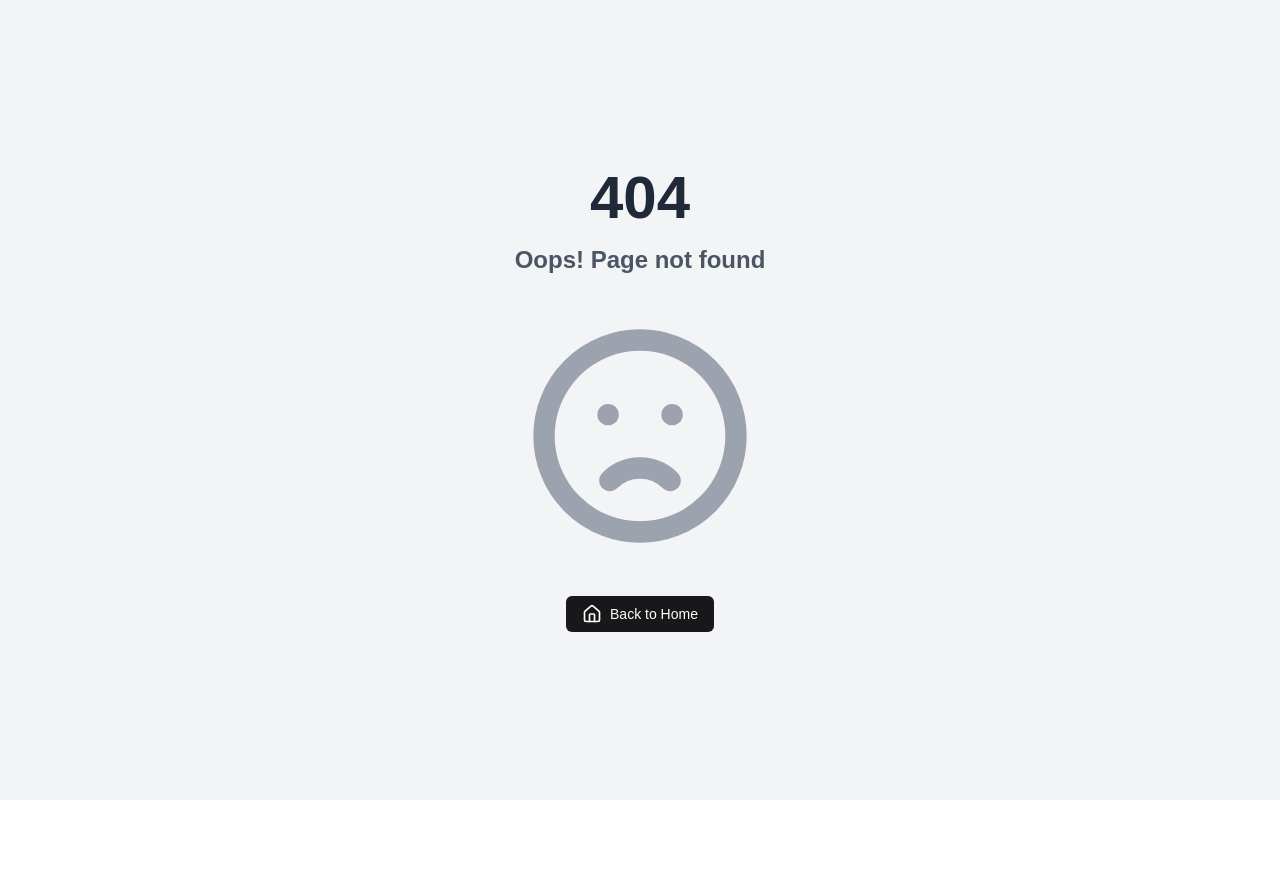
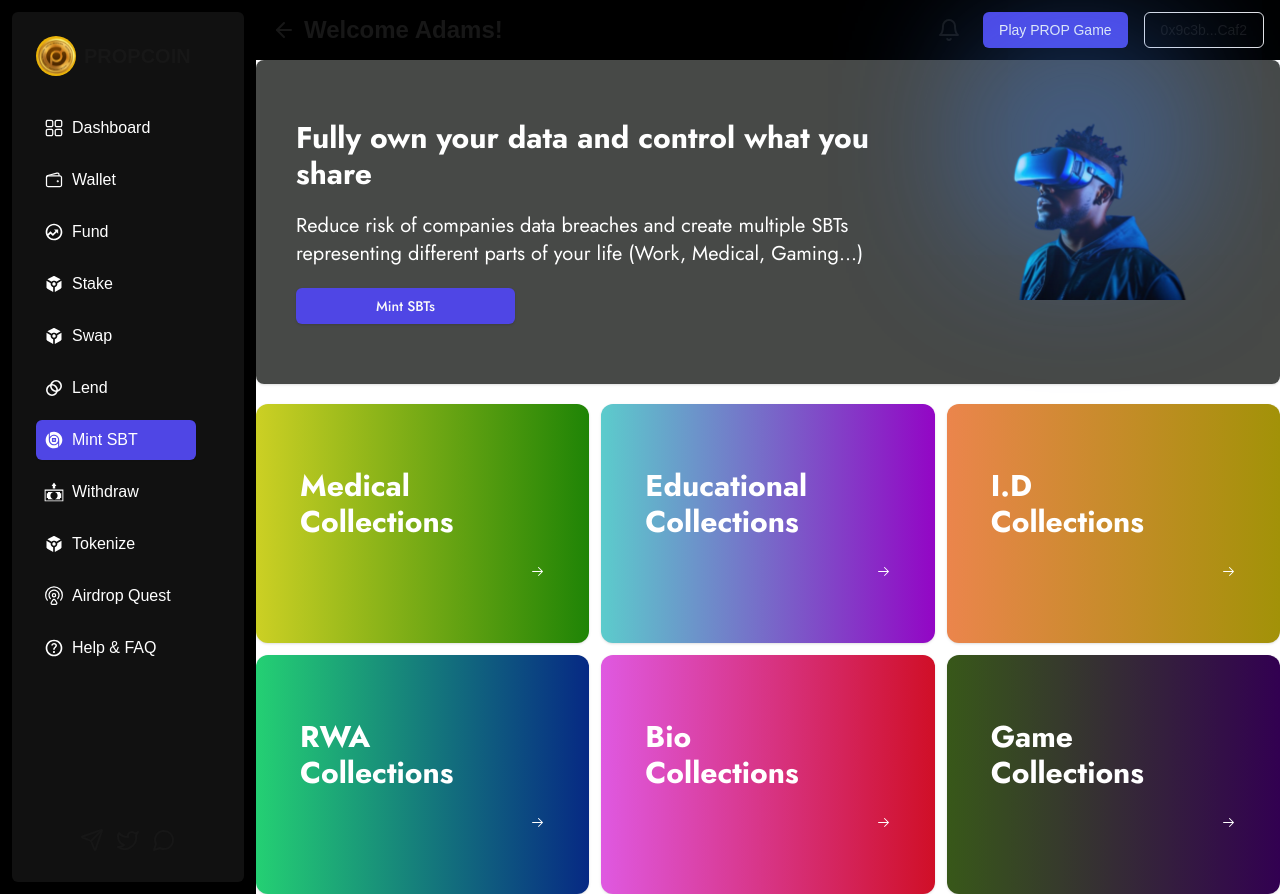
Before and after one commit to MyPropoutAI/propcoinweb, a Next.js app: page /dashboard/sbt in a window 1280 px wide. Before the commit this address had no page. Before the commit the page ends 800 px from the top, so only its background shows below. Built offline with nearby package versions, Linux system fonts and the light colour scheme.

Commit message:
DAN: SBTs

```diff
--- /dev/null
+++ b/app/dashboard/sbt/SbtCards.tsx
@@ -0,0 +1,79 @@
+import { Card, CardFooter, CardHeader } from "@/components/ui/card";
+import React from "react";
+
+import { Jost } from "next/font/google";
+import Image from "next/image";
+import { Button } from "@/components/ui/button";
+import { ArrowRightIcon, ArrowTopLeftIcon } from "@radix-ui/react-icons";
+
+const jost = Jost({
+  subsets: ["latin"],
+  weight: ["100", "200", "300", "400", "500", "600", "700", "800", "900"],
+});
+
+const SbtCards = () => {
+  return (
+    <div className={`${jost.className} text-3xl font-bold flex flex-col gap-3`}>
+      <section className="flex gap-3 ">
+        <Card className="flex-1 px-5 py-10 bg-gradient-to-r from-[#CCD024] to-[#1F8406] border-none text-white flex flex-col justify-between">
+          <CardHeader>
+            Medical <br />
+            Collections
+          </CardHeader>
+          <CardFooter className="flex justify-end ">
+            <ArrowRightIcon />
+          </CardFooter>
+        </Card>
+
+        <Card className="flex-1 px-5 py-10 bg-gradient-to-r from-[#5CCCCC] to-[#9306C5] border-none text-white flex flex-col justify-between">
+          <CardHeader>Educational Collections</CardHeader>
+          <CardFooter className="flex justify-end">
+            <ArrowRightIcon />
+          </CardFooter>
+        </Card>
+
+        <Card className="flex-1 px-5 py-10 bg-gradient-to-r from-[#EB854C] to-[#A29208] border-none text-white flex flex-col justify-between">
+          <CardHeader>
+            I.D <br /> Collections
+          </CardHeader>
+          <CardFooter className="flex justify-end">
+            <ArrowRightIcon />
+          </CardFooter>
+        </Card>
+      </section>
+
+      <section className="flex gap-3 ">
+        <Card className="flex-1 px-5 py-10 bg-gradient-to-r from-[#24D073] to-[#062984] border-none text-white flex flex-col justify-between">
+          <CardHeader>
+            RWA <br />
+            Collections
+          </CardHeader>
+          <CardFooter className="flex justify-end ">
+            <ArrowRightIcon />
+          </CardFooter>
+        </Card>
+
+        <Card className="flex-1 px-5 py-10 bg-gradient-to-r from-[#DF59E1] to-[#D00F27] border-none text-white flex flex-col justify-between">
+          <CardHeader>
+            Bio <br /> Collections
+          </CardHeader>
+          <CardFooter className="flex justify-end">
+            <ArrowRightIcon />
+          </CardFooter>
+        </Card>
+
+        <Card className="flex-1 px-5 py-10 bg-gradient-to-r from-[#385819] to-[#320051] border-none text-white flex flex-col justify-between">
+          <CardHeader>
+            Game <br />
+            Collections
+          </CardHeader>
+          <CardFooter className="flex justify-end">
+            <ArrowRightIcon />
+          </CardFooter>
+        </Card>
+      </section>
+    </div>
+  );
+};
+
+export default SbtCards;
--- /dev/null
+++ b/app/dashboard/sbt/SbtHero.tsx
@@ -0,0 +1,50 @@
+import React from "react";
+import { Jost, Roboto } from "next/font/google";
+import Image from "next/image";
+import { Card, CardContent } from "@/components/ui/card";
+import { Button } from "@/components/ui/button";
+
+const jost = Jost({
+  subsets: ["latin"],
+  weight: ["100", "200", "300", "400", "500", "600", "700", "800", "900"],
+});
+
+const SbtHero = () => {
+  return (
+    <Card className="flex flex-row items-center justify-between p-10 bg-stake-cards text-white border-none rounded-lg ">
+      <div>
+        <section className="flex flex-col gap-5 justify-center">
+          <h1 className={`${jost.className} text-3xl font-bold `}>
+            Fully own your data and control what you share
+          </h1>
+          <p className={`${jost.className} text-xl`}>
+            Reduce risk of companies data breaches and create multiple SBTs
+            representing different parts of your life (Work, Medical, Gaming...)
+          </p>
+        </section>
+        <div className="flex w-full  mr-5 mt-5">
+          <Button
+            className={`${jost.className} bg-indigo-600 hover:bg-indigo-600 px-20`}
+          >
+            Mint SBTs
+          </Button>
+        </div>
+      </div>
+
+      <CardContent>
+        <div className="flex justify-center py-5 relative">
+          <Image
+            src={"/images/sbt.svg"}
+            alt="lend"
+            height={500}
+            width={500}
+            className="img_glow"
+          />
+          <div className="sbt_hero"></div>
+        </div>
+      </CardContent>
+    </Card>
+  );
+};
+
+export default SbtHero;
--- /dev/null
+++ b/app/dashboard/sbt/page.tsx
@@ -0,0 +1,14 @@
+import React from "react";
+import SbtHero from "./SbtHero";
+import SbtCards from "./SbtCards";
+
+const page = () => {
+  return (
+    <div className="flex flex-col gap-5">
+      <SbtHero />
+      <SbtCards />
+    </div>
+  );
+};
+
+export default page;
--- a/app/globals.css
+++ b/app/globals.css
@@ -32,6 +32,13 @@ body {
   .glow_red {
     @apply aspect-square opacity-40 absolute top-1/2 -translate-y-1/2;
     box-shadow: 0px 0px 250px 50px #990000, 0px 0px 250px 100px #cc0000;
+  }
+
+  .sbt_hero {
+    @apply aspect-square opacity-40 absolute left-1/2 -translate-x-1/2 bg-blue-700;
+    margin-top: 20px; /* Adjust this value as needed */
+    box-shadow: 0px 0px 150px 100px rgba(59, 130, 246, 1),
+      0px 0px 150px 60px rgba(96, 165, 250, 0.7);
   }
 
   .glow_blue {
@@ -110,6 +117,15 @@ body {
   }
 }
 
+.gradient-card {
+  background: linear-gradient(
+    to right,
+    #d3ff5d,
+    #3a5b3a
+  ); /* Lemon green to dark green */
+  /* Add any other styles you want, e.g., padding, border-radius, etc. */
+}
+
 @layer base {
   * {
     @apply border-border;
```
Also changed, not shown: public/images/sbt.svg (added).
